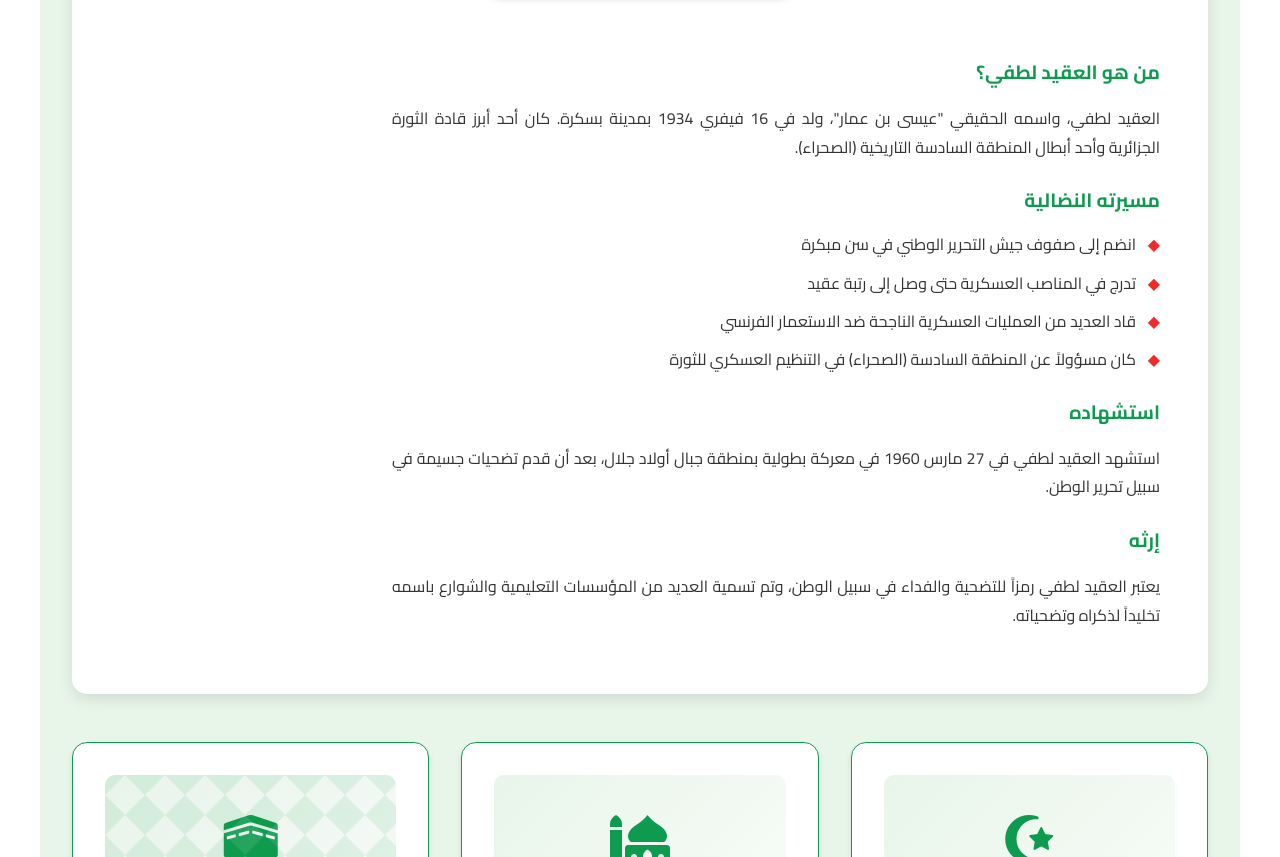
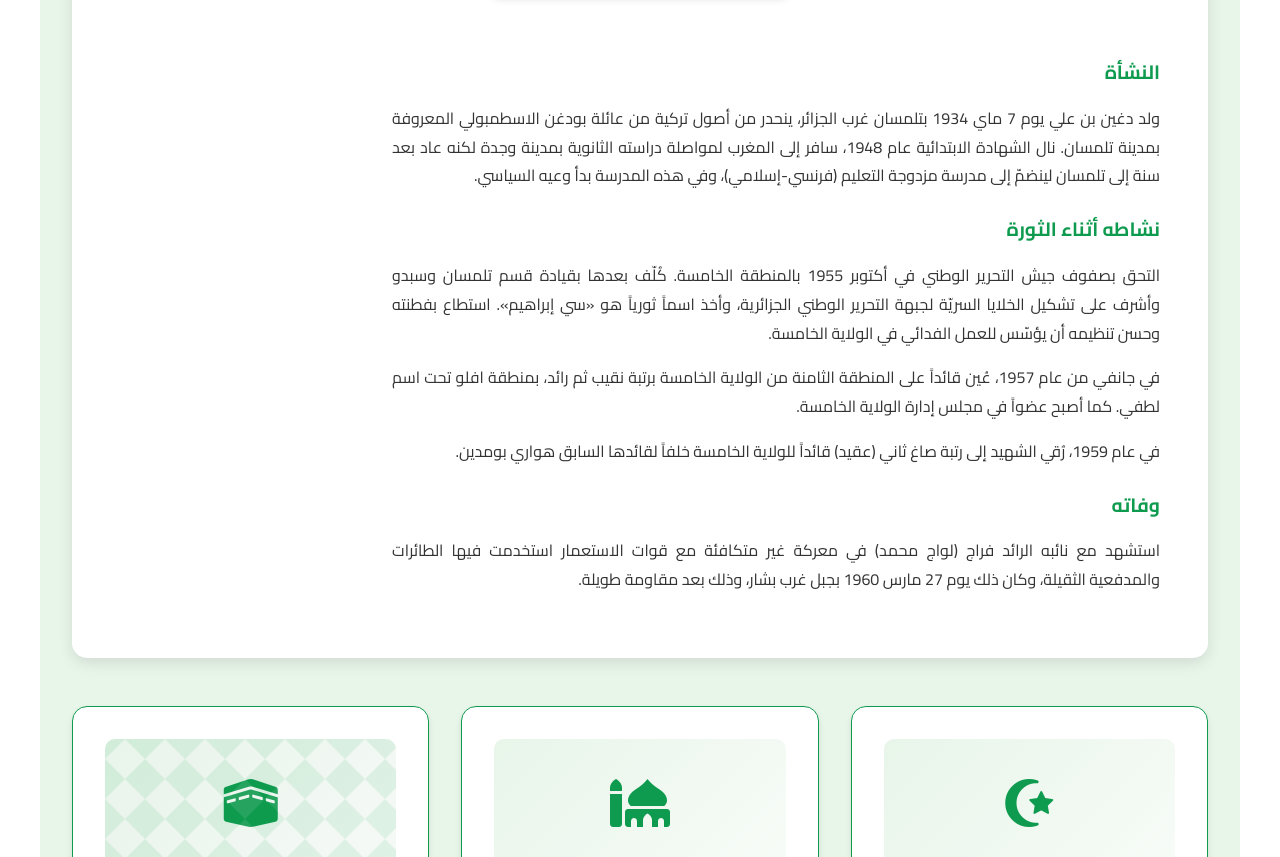
Before and after one commit to kameldaig/primary-school, a plain HTML site: page index.html in a window 1280 px wide. Shown: the part 1327-2184 px from the top of the page. Drawn offline with Linux system fonts and the light colour scheme.

Commit message:
Add files via upload

```diff
--- a/index.html
+++ b/index.html
@@ -130,22 +130,15 @@
                 <h3>العقيد لطفي - بطل الثورة الجزائرية</h3>
                 <img src="images/colonel-lotfi-portrait.jpg" alt="صورة العقيد لطفي" style="max-width: 300px; width: 100%; height: auto; border: 5px solid #ddd; border-radius: 10px; box-shadow: 0 0 10px rgba(0,0,0,0.2); margin: 20px auto; display: block;">
                 <div class="colonel-info" style="max-width: 800px; text-align: right;">
-                    <h4>من هو العقيد لطفي؟</h4>
-                    <p>العقيد لطفي، واسمه الحقيقي "عيسى بن عمار"، ولد في 16 فيفري 1934 بمدينة بسكرة. كان أحد أبرز قادة الثورة الجزائرية وأحد أبطال المنطقة السادسة التاريخية (الصحراء).</p>
+                    <h4>النشأة</h4>
+                    <p>ولد دغين بن علي يوم 7 ماي 1934 بتلمسان غرب الجزائر، ينحدر من أصول تركية من عائلة بودغن الاسطمبولي المعروفة بمدينة تلمسان. نال الشهادة الابتدائية عام 1948، سافر إلى المغرب لمواصلة دراسته الثانوية بمدينة وجدة لكنه عاد بعد سنة إلى تلمسان لينضمّ إلى مدرسة مزدوجة التعليم (فرنسي-إسلامي)، وفي هذه المدرسة بدأ وعيه السياسي.</p>
 
-                    <h4>مسيرته النضالية</h4>
-                    <ul>
-                        <li>انضم إلى صفوف جيش التحرير الوطني في سن مبكرة</li>
-                        <li>تدرج في المناصب العسكرية حتى وصل إلى رتبة عقيد</li>
-                        <li>قاد العديد من العمليات العسكرية الناجحة ضد الاستعمار الفرنسي</li>
-                        <li>كان مسؤولاً عن المنطقة السادسة (الصحراء) في التنظيم العسكري للثورة</li>
-                    </ul>
-
-                    <h4>استشهاده</h4>
-                    <p>استشهد العقيد لطفي في 27 مارس 1960 في معركة بطولية بمنطقة جبال أولاد جلال، بعد أن قدم تضحيات جسيمة في سبيل تحرير الوطن.</p>
-
-                    <h4>إرثه</h4>
-                    <p>يعتبر العقيد لطفي رمزاً للتضحية والفداء في سبيل الوطن، وتم تسمية العديد من المؤسسات التعليمية والشوارع باسمه تخليداً لذكراه وتضحياته.</p>
+                    <h4>نشاطه أثناء الثورة</h4>
+                    <p>التحق بصفوف جيش التحرير الوطني في أكتوبر 1955 بالمنطقة الخامسة. كُلّف بعدها بقيادة قسم تلمسان وسبدو وأشرف على تشكيل الخلايا السريّة لجبهة التحرير الوطني الجزائرية، وأخذ اسماً ثورياً هو «سي إبراهيم». استطاع بفطنته وحسن تنظيمه أن يؤسّس للعمل الفدائي في الولاية الخامسة.</p>
+                    <p>في جانفي من عام 1957، عُين قائداً على المنطقة الثامنة من الولاية الخامسة برتبة نقيب ثم رائد، بمنطقة افلو تحت اسم لطفي. كما أصبح عضواً في مجلس إدارة الولاية الخامسة.</p>
+                    <p>في عام 1959، رُقي الشهيد إلى رتبة صاغ ثاني (عقيد) قائداً للولاية الخامسة خلفاً لقائدها السابق هواري بومدين.</p>
+                    <h4>وفاته</h4>
+                    <p>استشهد مع نائبه الرائد فراج (لواج محمد) في معركة غير متكافئة مع قوات الاستعمار استخدمت فيها الطائرات والمدفعية الثقيلة، وكان ذلك يوم 27 مارس 1960 بجبل غرب بشار، وذلك بعد مقاومة طويلة.</p>
                 </div>
             </div>
 
```
